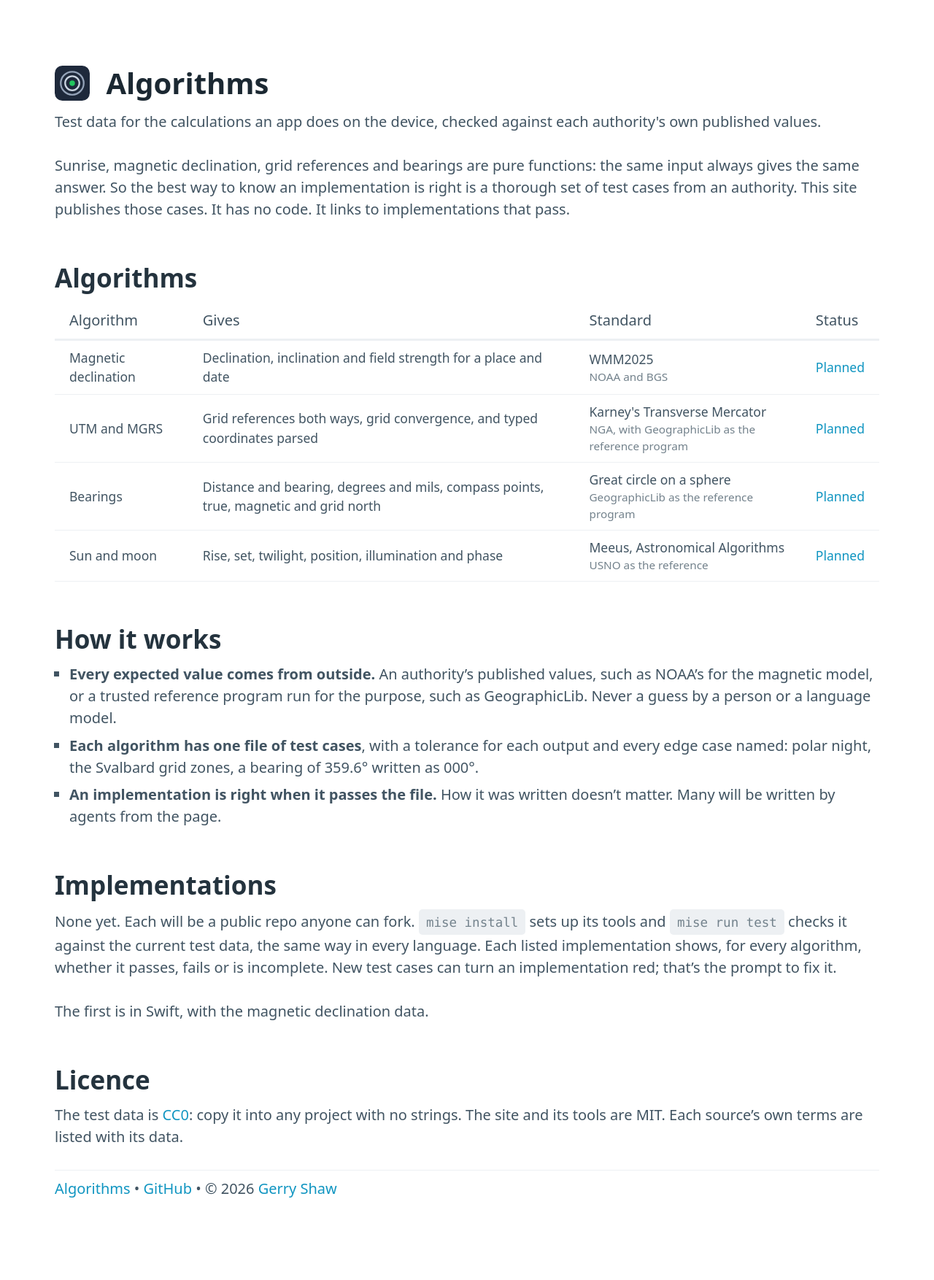
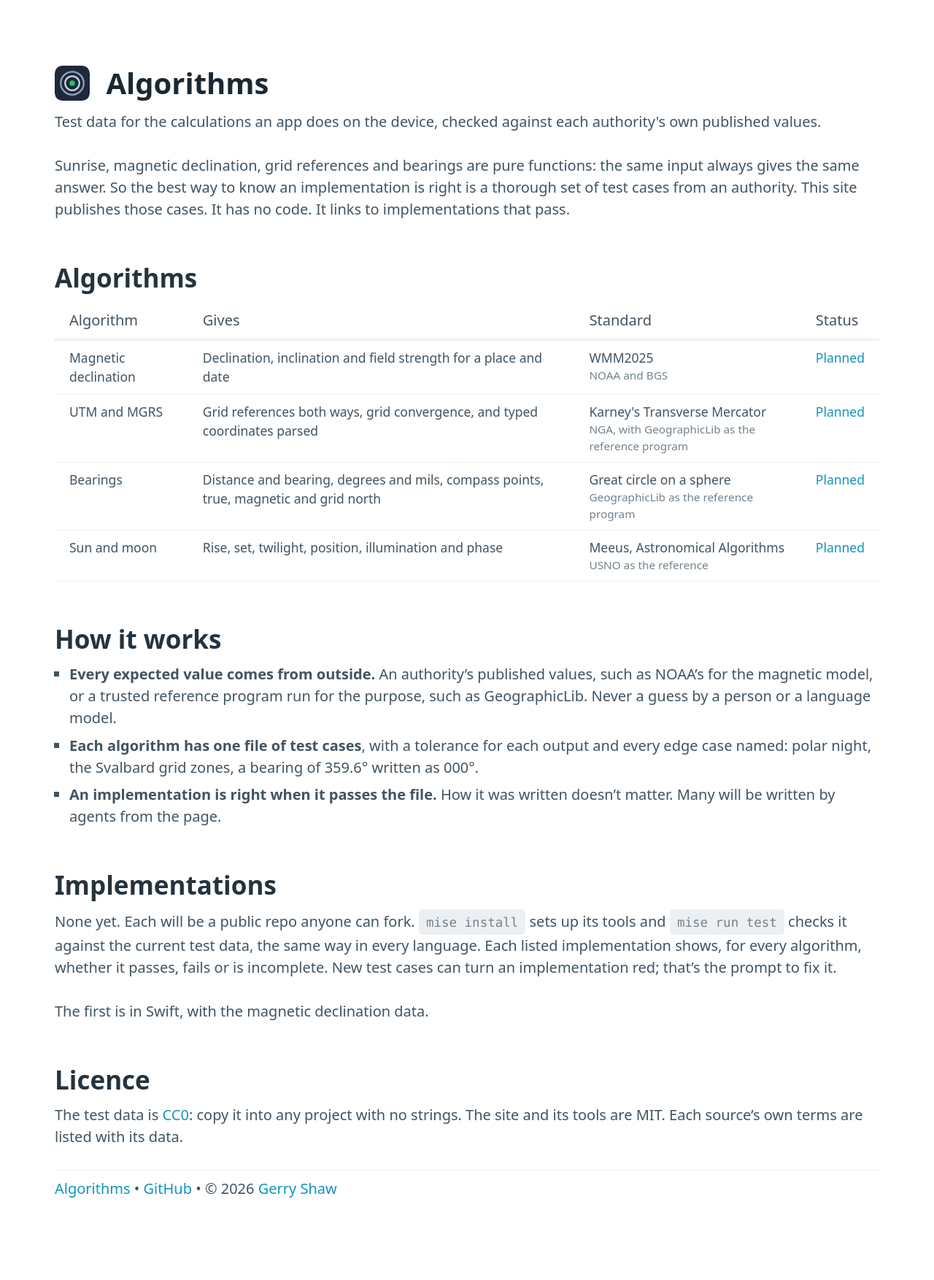
Before and after one commit to gshaw/algorithms, a Jekyll site: the page built from index.md, in a window 1280 px wide. Shown: the whole page at 73% size. Built offline with Jekyll 4.4.1, drawn with Linux system fonts in a browser that asks for light colours.

Commit message:
Top-align table cells
Co-Authored-By: Claude Opus 5.5 (1M context) <noreply@anthropic.com>

```diff
--- a/_includes/head.html
+++ b/_includes/head.html
@@ -28,6 +28,10 @@
       vertical-align: middle;
       margin-right: 0.3em
     }
+    th,
+    td {
+      vertical-align: top
+    }
     .muted,
     td small {
       color: var(--muted-color)
```
